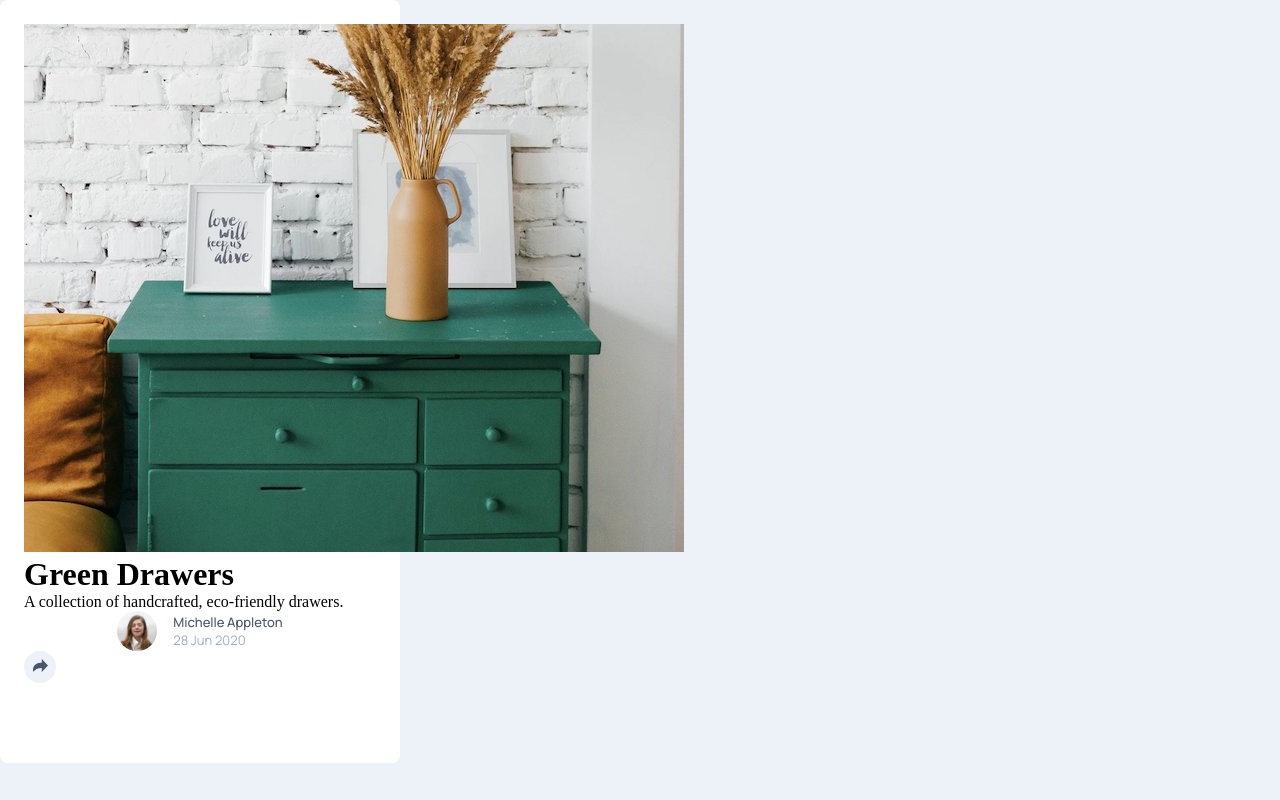
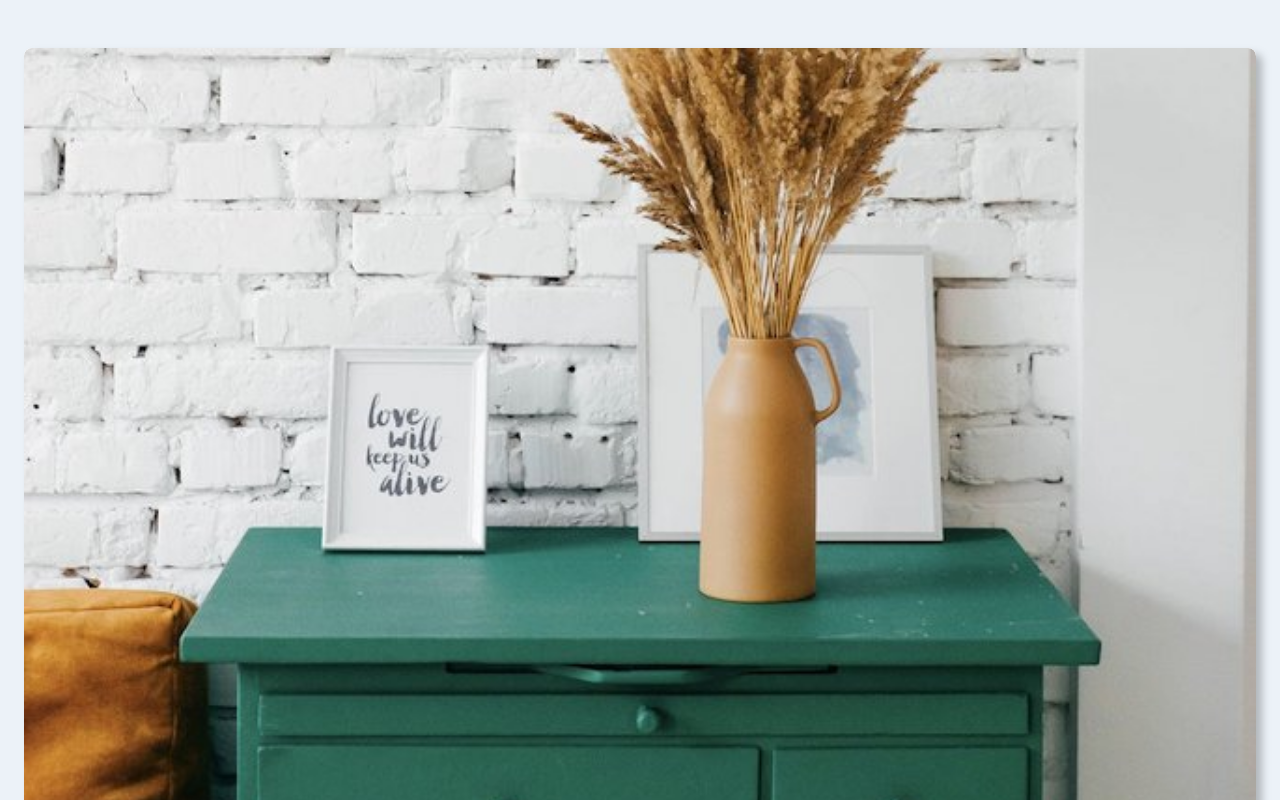
Before and after one commit to KiroLakestrike/article-preview-component, a React (Vite) app: page / in a window 1280 px wide. Shown: the top 800 px of the page. Built offline with nearby package versions, Linux system fonts and the light colour scheme.

Commit message:
feat: Add new card layout and improve ShareToast styles and functionality

```diff
--- a/src/App.tsx
+++ b/src/App.tsx
@@ -9,19 +9,22 @@ function App() {
     return (
         <>
             <ToastProvider>
+                <main>
                     <div className="card-container">
                         <img src="/images/drawers.jpg" alt="Green Drawers" />
                         <div className="card-content">
-          <h1>Green Drawers</h1>
-          <p>A collection of handcrafted, eco-friendly drawers.</p>
+                            <h1 className={"manrope-Bold text-color-grey-900 text-size-20 letter-spacing-025"}>Shift the overall look and feel by adding these wonderful touches to furniture in your home</h1>
+                            <p className={"manrope-Medium text-color-grey-500 text-size-13 letter-spacing-012"}>Ever been in a room and felt like something was missing? Perhaps it felt slightly bare and uninviting. I’ve got some simple tips to help you make any room feel complete.</p>
+                            <div className="share-section">
                                 <div className="author-info">
-
                                     <ProfileAndDate image={"/images/avatar-michelle.jpg"} name={"Michelle Appleton"} date={"28 Jun 2020"} />
                                     <ShareButton />
                                 </div>
-          <ShareToast></ShareToast>
+                                <ShareToast />
                             </div>
                         </div>
+                    </div>
+                </main>
             </ToastProvider>
         </>
     )
--- a/src/components/ShareToast.css
+++ b/src/components/ShareToast.css
@@ -1,33 +1,60 @@
-.share-toast-container {
+.share-toast-container{
     width: 100%;
     background-color: var(--color-grey-900);
     padding: 18px 32px;
     position: relative;
+    display: flex;
+    align-items: center;
+    gap: 1rem;
+
     opacity: 0;
     visibility: hidden;
-    transform: translateY(-10px);
-    transition: all 0.3s ease;
-    justify-content: flex-start;
-    align-items: center;
-    gap: 1rem;
+    pointer-events: none;
+    transition:
+            opacity 0.5s ease,
+            transform 0.5s ease,
+            visibility 0.5s ease;
 }
 
-.share-toast-container.visible {
-    opacity: 1 !important;
-    visibility: visible !important;
+.share-toast-container.visible{
+    opacity: 1;
+    visibility: visible;
+    pointer-events: auto;
     transform: translateY(0);
 }
 
-.share-toast-container.hidden {
-    opacity: 0 !important;
-    visibility: hidden !important;
-    transform: translateY(-10px);
+.share-toast-container.hidden{
+    opacity: 0;
+    visibility: hidden;
+    pointer-events: none;
+}
+
+.share-toast-container > span{
+    text-transform: uppercase;
+}
+
+@media (max-width: 375px) {
+    .share-toast-container{
+        position: absolute;
+        left: -24px;
+        right: -24px;
+        bottom: -24px;
+        width: auto;
+        min-height: 76px;
+        padding: 18px 32px;
+        border-radius: 0 0 0.5rem 0.5rem;
+        z-index: 2;
+    }
+
+    .author-info .share-button {
+        position: relative;
+        z-index: 3;
+    }
 }
 
 @media (min-width: 375px) {
     .share-toast-container {
         width: 15.5rem;
-        height: 3.5rem;
         border-radius: 0.625rem;
     }
 
--- a/src/components/ShareToast.tsx
+++ b/src/components/ShareToast.tsx
@@ -2,13 +2,13 @@ import { useToastVisible } from './context/ToastContext';
 import './ShareToast.css';
 
 export default function ShareToast() {
-    const { isToastVisible } = useToastVisible(); // State aus Context lesen
+    const { isToastVisible } = useToastVisible();
 
     return (
         <div className={`share-toast-container ${isToastVisible ? 'visible' : 'hidden'}`}>
-      <span className="manrope-Medium text-size-13 text-height-140 letter-spacing-25 text-color-grey-400">
-        Share
-      </span>
+            <span className="manrope-Medium text-size-13 text-height-140 letter-spacing-25 text-color-grey-400">
+                Share
+            </span>
             <svg width="20" height="20" viewBox="0 0 20 20" fill="none" xmlns="http://www.w3.org/2000/svg">
                 <path id="Path" d="M18.8958 0H1.10417C0.494167 0 0 0.494167 0 1.10417V18.8967C0 19.5058 0.494167 20 1.10417 20H10.6833V12.255H8.07667V9.23667H10.6833V7.01083C10.6833 4.4275 12.2608 3.02083 14.5658 3.02083C15.67 3.02083 16.6183 3.10333 16.895 3.14V5.84L15.2967 5.84083C14.0433 5.84083 13.8008 6.43667 13.8008 7.31V9.2375H16.79L16.4008 12.2558H13.8008V20H18.8975C19.5058 20 20 19.5058 20 18.8958V1.10417C20 0.494167 19.5058 0 18.8958 0Z" fill="white"/>
             </svg>
--- a/src/css/style.css
+++ b/src/css/style.css
@@ -31,6 +31,7 @@
 .letter-spacing-25 { letter-spacing: 25%; }
 
 .text-color-grey-900 { color: var(--color-grey-900); }
+.text-color-grey-500 { color: var(--color-grey-500); }
 .text-color-grey-400 { color: var(--color-grey-400); }
 
 .manrope-Regular {
@@ -60,10 +61,45 @@
 body {
     background-color: var(--color-grey-200);
 }
+
 .card-container {
-    width: 100%;
-    max-width: 25rem;
+    margin: var(--space-48) var(--space-24);
     background-color: var(--color-white);
     border-radius: 0.5rem;
+    filter: drop-shadow(6px 6px 4px rgba(0, 0, 0, 0.25));
+    display: flex;
+    flex-direction: column;
+    overflow: hidden;
+}
+
+.card-container img {
+    width: 100%;
+    height: auto;
+    border-radius: 0.5rem 0.5rem 0 0;
+    object-fit: cover;
+}
+
+.card-content {
     padding: var(--space-24);
 }
+
+.card-container h1 {
+    margin: 0 0 var(--space-16) 0;
+}
+
+.card-container h1 + p {
+    margin: 0 0 var(--space-24) 0;
+    width: 100%;
+}
+
+.share-section {
+    position: relative;
+}
+
+.author-info {
+    display: flex;
+    align-items: center;
+    justify-content: space-between;
+    width: 100%;
+    gap: 1rem;
+}
```
Lines whose indentation alone changed are shown as unchanged.
